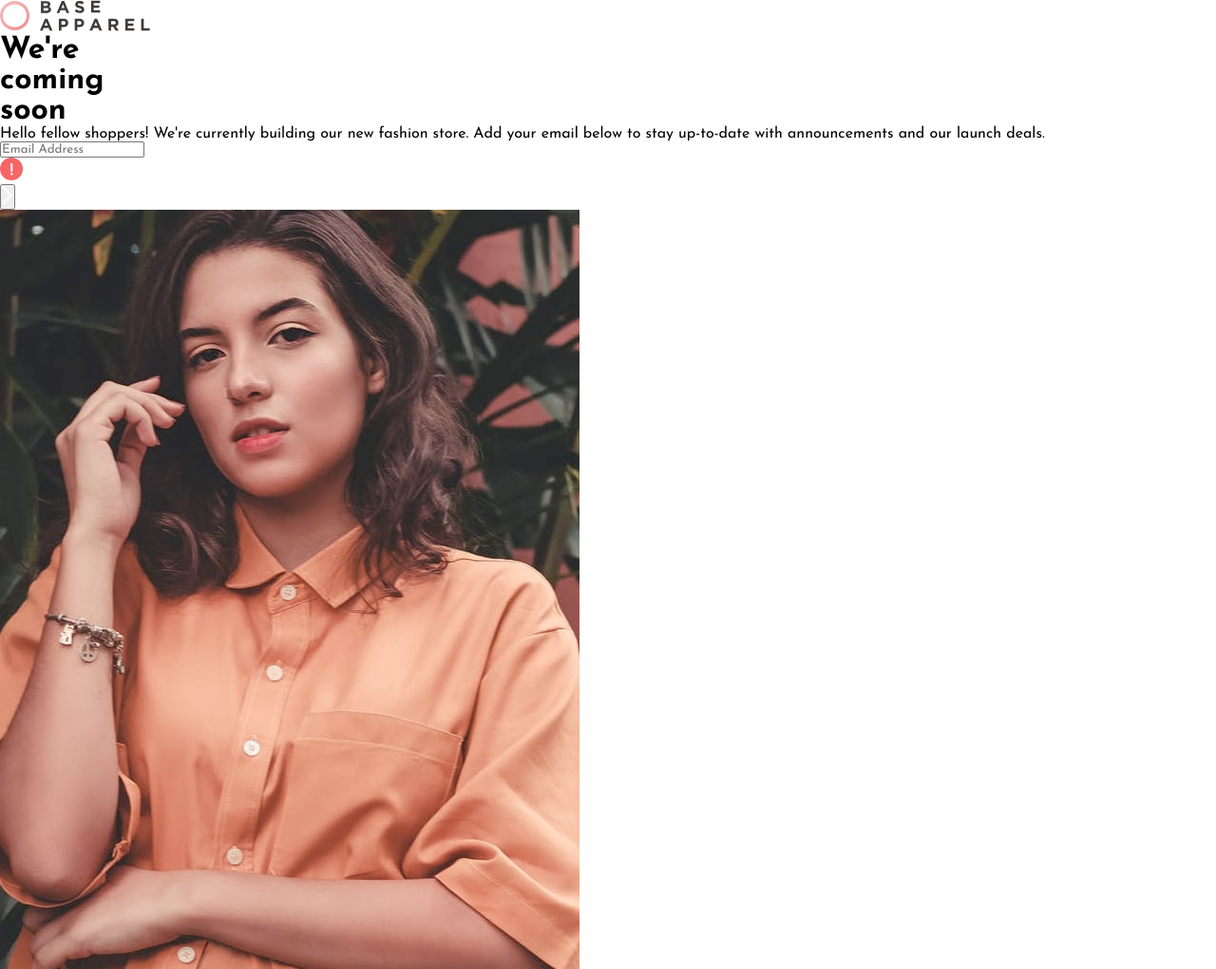
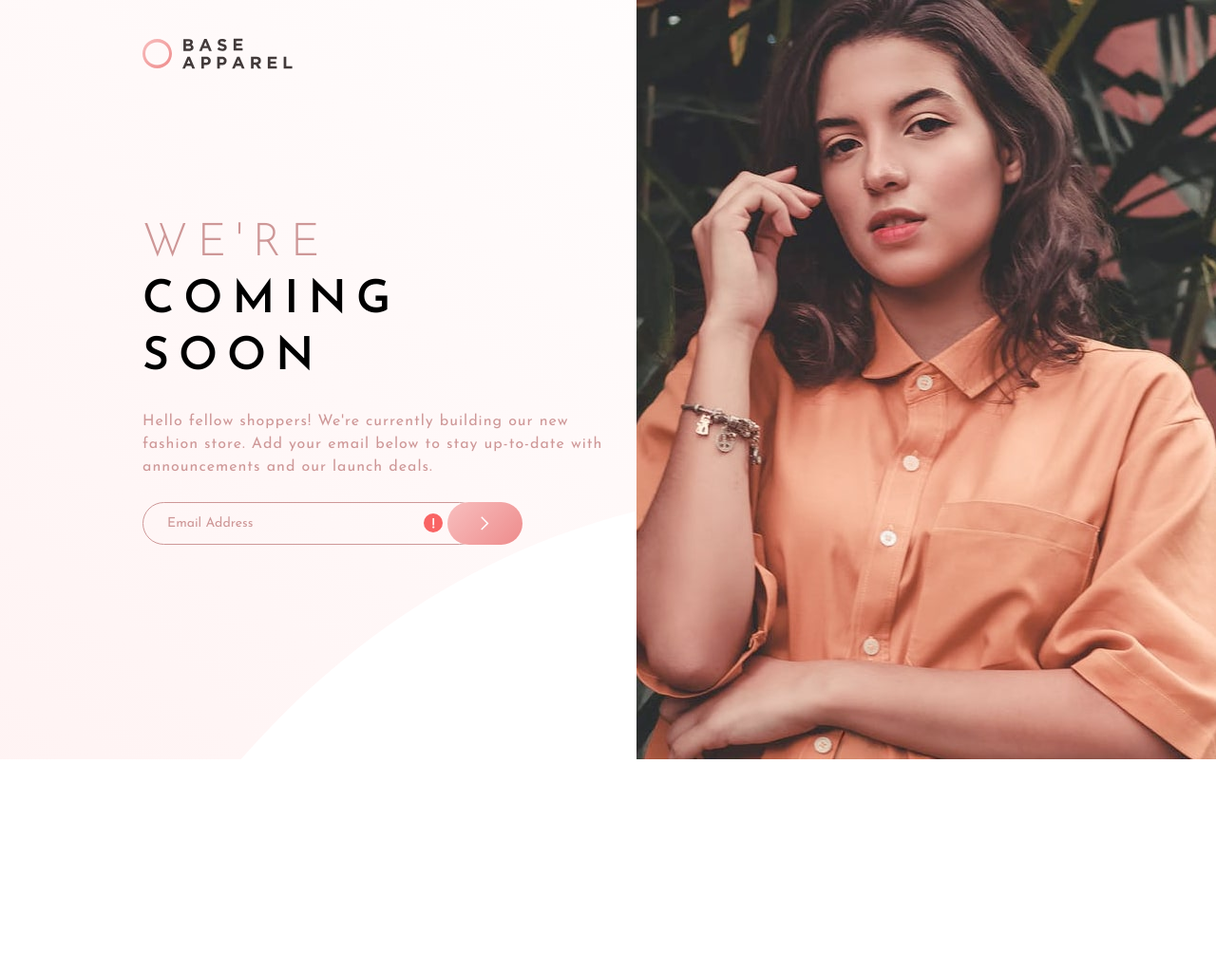
Before and after one commit to anuragc0des/Base-Apparel-coming-soon-page, a plain HTML site: page index.html in a window 1280 px wide. Shown: the whole page at 95% size. After the commit the page ends 800 px from the top, so only its background shows below. Drawn offline with Linux system fonts and the light colour scheme.

Commit message:
Update style.css

```diff
--- a/style.css
+++ b/style.css
@@ -1,24 +1,133 @@
-@import url("https://fonts.googleapis.com/css2?family=Big+Shoulders+Display:wght@700&family=Fraunces:opsz,wght@9..144,700&family=Hanken+Grotesk:wght@700&family=Inter:wght@400;700&family=Josefin+Sans:ital,wght@0,100..700;1,100..700&family=Kumbh+Sans:wght@400;700&family=Lexend+Deca&family=Manrope:wght@500;700&family=Montserrat:wght@400;700&family=Outfit:wght@400;700&family=Overpass:wght@700&family=Poppins:wght@200;400;600&family=Red+Hat+Display:wght@500;700;900&display=swap");
-
 * {
+  font-family: "Josefin Sans";
   margin: 0;
   padding: 0;
   box-sizing: border-box;
-  font-family: "Josefin Sans";
 }
 
-.header {
-  position: absolute;
-  width: 100%;
-  padding: 60px 100px;
+body {
+  background: url(./images/bg-pattern-desktop.svg);
+  background-repeat: repeat;
+  background-size: cover;
+  /* background-position: center; */
 }
 
-.container {
+header {
+  position: absolute;
+  padding: 40px 150px;
+  width: 100%;
+  display: flex;
+  align-items: center;
+  z-index: 222;
+}
+
+header .logo {
+  display: flex;
+  align-items: center;
+}
+
+.content {
   position: relative;
   max-width: 100%;
   min-height: 100vh;
-  padding: 0px 100px;
   display: flex;
-  justify-content: center;
+  justify-content: space-between;
   align-items: center;
+  padding: 0px 0px 0px 150px;
+  overflow: hidden;
 }
+
+.content .left-content {
+  position: relative;
+  display: flex;
+  max-width: 500px;
+  flex-direction: column;
+  gap: 25px;
+}
+
+.left-content h1 {
+  font-size: 3rem;
+  text-transform: uppercase;
+  letter-spacing: 10px;
+  line-height: 60px;
+  font-weight: 600;
+}
+
+h1 span {
+  font-weight: 300;
+  color: hsl(0, 36%, 70%);
+}
+
+.left-content p {
+  font-size: 16px;
+  color: hsl(0, 36%, 70%);
+  letter-spacing: 1px;
+  line-height: 24px;
+}
+
+.left-content .input-field {
+  display: flex;
+  align-items: center;
+  max-width: 400px;
+}
+
+.input-field input {
+  height: 45px;
+  width: 100%;
+  font-size: 14px;
+  padding: 12px 25px;
+  display: flex;
+  align-items: center;
+  border: 1px solid hsl(0, 36%, 70%);
+  border-radius: 40px;
+  color: hsl(0, 36%, 70%);
+  outline: none;
+  background: inherit;
+}
+
+.input-field input::placeholder {
+  color: hsl(0, 36%, 70%);
+}
+
+.input-field img {
+  height: 20px;
+}
+
+.errorInputIndicator {
+  border: 2px solid hsl(0, 93%, 68%);
+}
+
+.input-field .error-icon {
+  transform: translateX(-300%);
+  display: flex;
+  align-content: center;
+}
+
+.input-field button {
+  display: flex;
+  align-items: center;
+  background: linear-gradient(135deg, hsl(0, 80%, 86%), hsl(0, 74%, 74%));
+  border: none;
+  outline: none;
+  height: 45px;
+  padding: 8px 35px;
+  border-radius: 40px;
+  margin-left: -55px;
+}
+
+button:hover {
+  box-shadow: 1px 1px 4px hsl(0, 36%, 70%);
+}
+
+.icon img {
+  height: 15px;
+}
+
+.right-content {
+  position: relative;
+  height: 100vh;
+}
+
+.right-content img {
+  height: 100%;
+}
```
